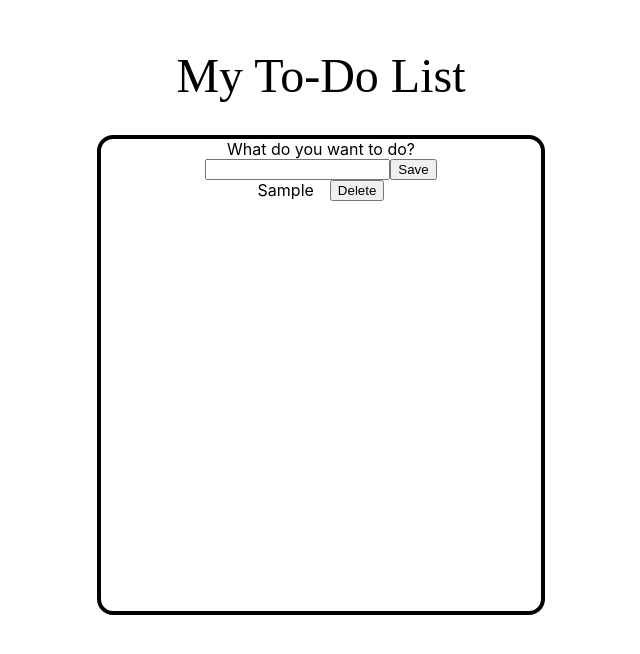
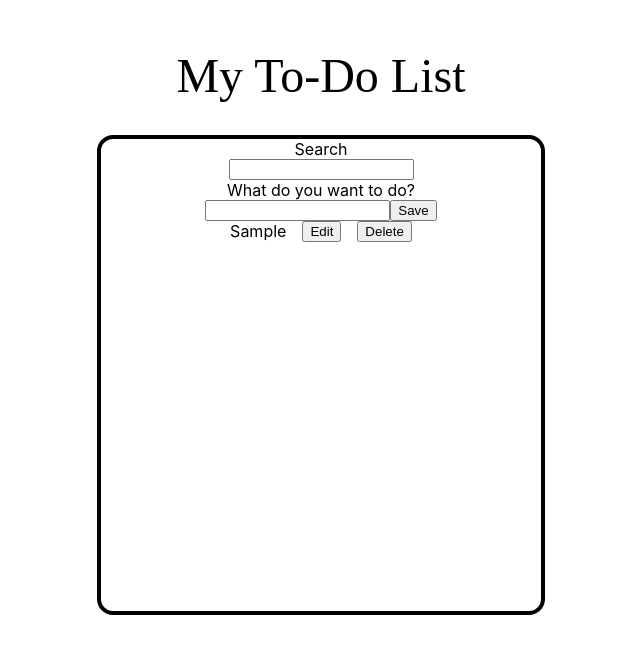
Before and after one commit to scottyfly/sf-login, a Next.js app: page /Todo in a window 1280 px wide. Both pictures are taken after typing "Sample" into the empty fields and a click on the button "Save". Shown: the top 654 px of the page, without its empty margins (319-959 px from the left). Built offline with nearby package versions, Linux system fonts and the light colour scheme; a web font is replaced by a local one.

Commit message:
add search

```diff
--- a/pages/Todo.tsx
+++ b/pages/Todo.tsx
@@ -1,11 +1,17 @@
-import React, { useState, KeyboardEvent } from "react"
+import React, { useState, KeyboardEvent, ChangeEvent } from "react"
 import styles from "../styles/Todo.module.scss"
 
 const Todo = () => {
   const [todoList, setTodoList] = useState<string[]>([])
   const [todo, setTodo] = useState<string>("")
+  const [searchResults, setSearchResults] = useState<string[]>()
+  const [showSearch, setShowSearch] = useState(false)
+  //   const [search, setSearch] = useState<string>("")
 
   const saveHandler = () => {
+    if (todo.length < 1) {
+      return alert("Please enter at least one character")
+    }
     setTodoList((prev) => [todo, ...prev])
     setTodo("")
   }
@@ -24,22 +30,45 @@ const Todo = () => {
   //     })
   //   }
 
-  const deleteItem = (itemIndex: number) => {
-    console.log("index", itemIndex)
+  const deleteItem = (deleteItem: string) => {
     setTodoList((prev) => {
-      console.log("prev", prev[itemIndex])
-      const newList = prev.filter((item) => item !== prev[itemIndex])
-      console.log("new list", newList)
+      const newList = prev.filter((item) => item !== deleteItem)
       return newList
     })
   }
+
+  const searchHandler = (e: ChangeEvent<HTMLInputElement>) => {
+    const search = e.target.value
+    if (search.length === 0) {
+      setShowSearch(false)
+    } else {
+      setShowSearch(true)
+      setSearchResults(
+        todoList.filter((x) =>
+          x.toLocaleLowerCase().includes(search.toLocaleLowerCase())
+        )
+      )
+    }
+  }
+
+  // TODO add edit
+  // TODO save todoList to localstorage
+  // TODO add logout
 
   return (
     <div className={styles.main}>
       <div className={styles.title}>My To-Do List</div>
       <div className={styles.container}>
         <div className={styles.innerContainer}>
+          <label htmlFor="search">Search</label>
+          <input
+            onChange={searchHandler}
+            type="text"
+            id="search"
+            name="search"
+          />
           <label htmlFor="todo">What do you want to do?</label>
+
           <div className={styles.inputContainer}>
             <input
               onChange={(e) => setTodo(e.target.value)}
@@ -49,15 +78,27 @@ const Todo = () => {
               name="todo"
               type="text"
               value={todo}
+              maxLength={25}
             />
             <button onClick={saveHandler}>Save</button>
           </div>
-          {todoList.map((item, index) => (
-            <div className={styles.listItem} key={index}>
-              <div>{item}</div>
-              <button onClick={() => deleteItem(index)}>Delete</button>
-            </div>
-          ))}
+          {!showSearch &&
+            todoList.map((item, index) => (
+              <div className={styles.listItem} key={index}>
+                <div>{item}</div>
+                <button>Edit</button>
+                <button onClick={() => deleteItem(item)}>Delete</button>
+              </div>
+            ))}
+          {showSearch &&
+            searchResults &&
+            searchResults.map((item, index) => (
+              <div className={styles.listItem} key={index}>
+                <div>{item}</div>
+                <button>Edit</button>
+                <button onClick={() => deleteItem(item)}>Delete</button>
+              </div>
+            ))}
         </div>
       </div>
     </div>
```
